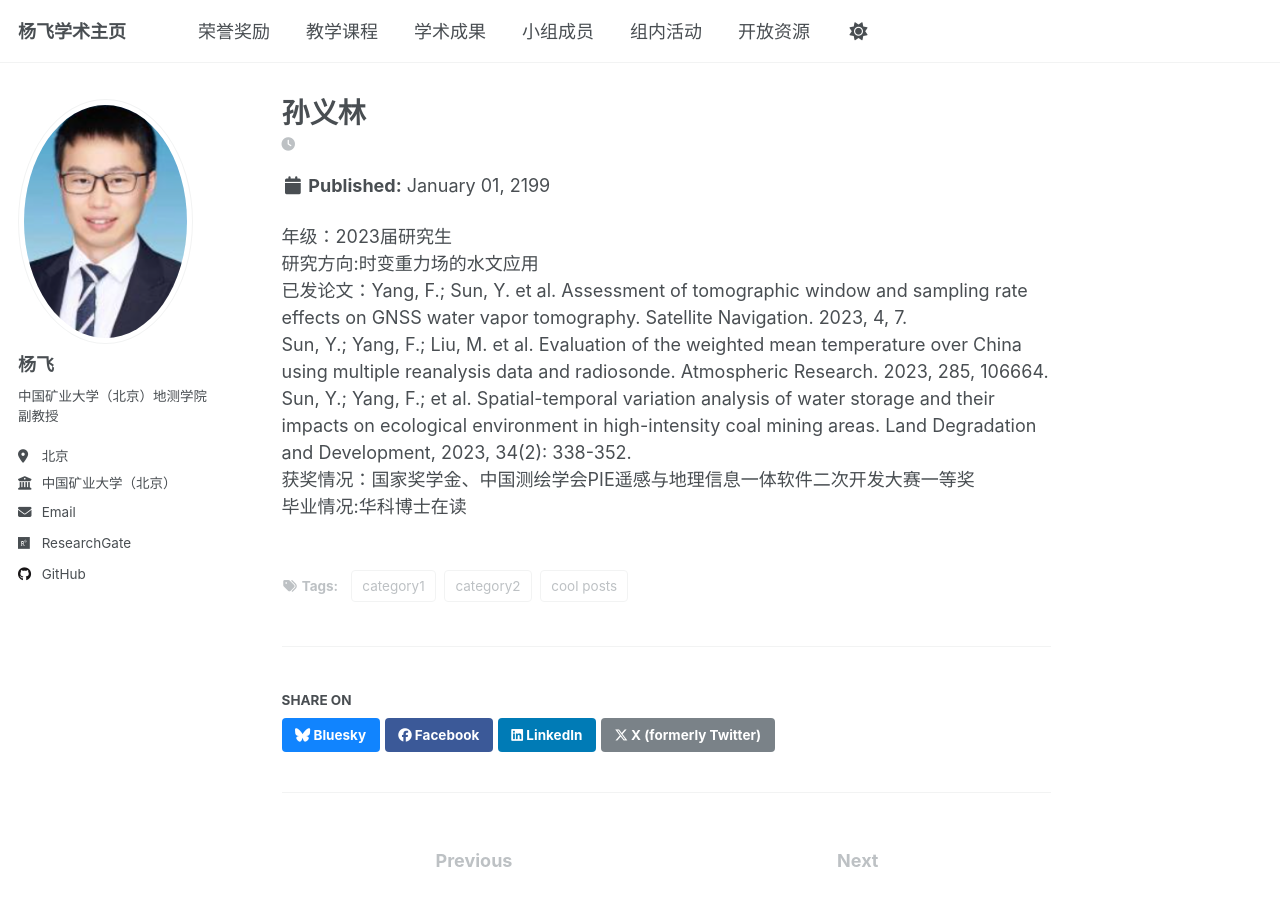
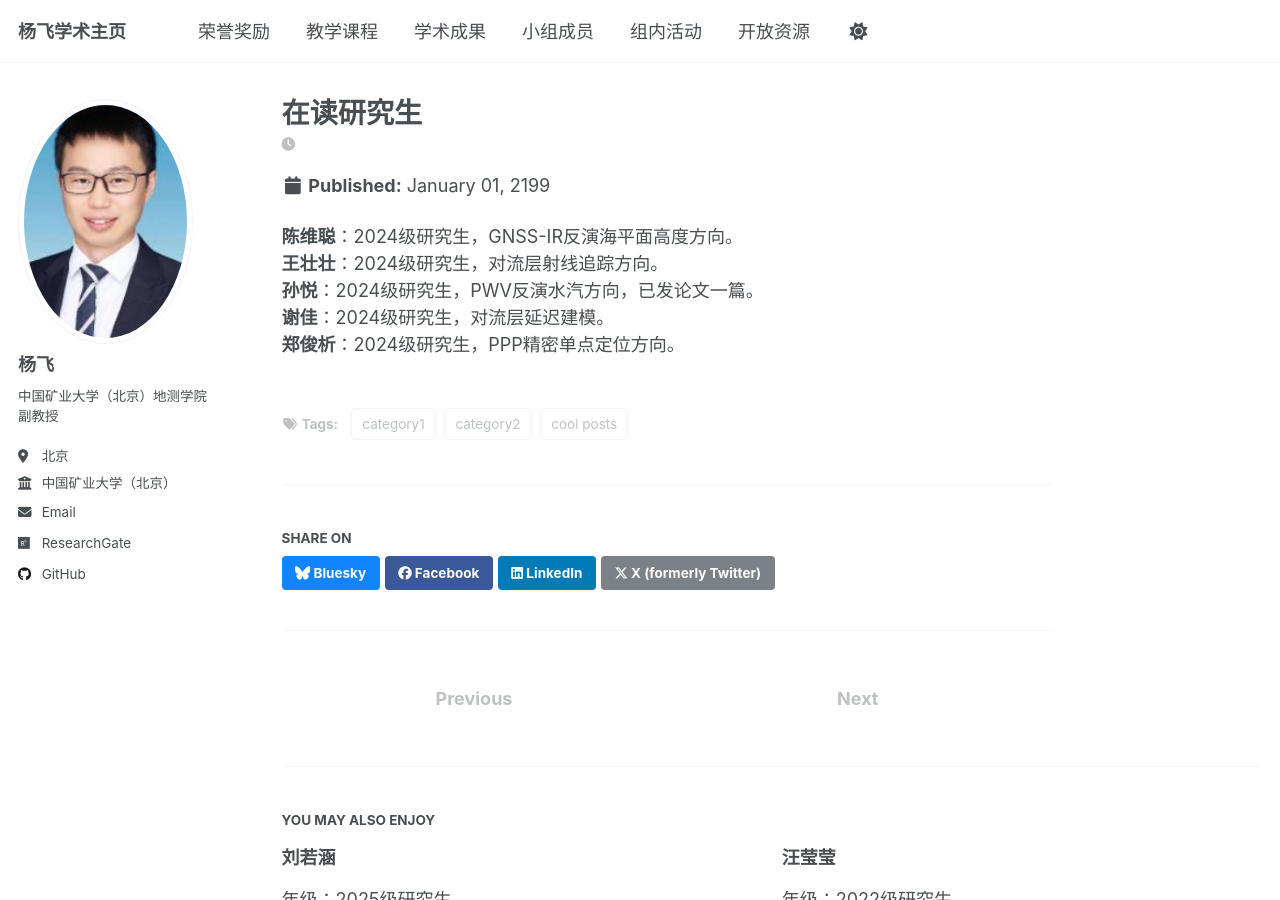
Before and after one commit to cwc0214/cwc0214.github.io, a Jekyll site: the page built from _posts/2199-01-01-future-post.md, in a window 1280 px wide and 900 px high. Built offline with Jekyll 4.4.1, drawn with Linux system fonts in a browser that asks for light colours.

Commit message:
Update 2199-01-01-future-post.md

```diff
--- a/_posts/2199-01-01-future-post.md
+++ b/_posts/2199-01-01-future-post.md
@@ -1,5 +1,5 @@
 ---
-title: '孙义林'
+title: '在读研究生'
 date: 2199-01-01
 permalink: /posts/2012/08/blog-post-4/
 tags:
@@ -8,10 +8,8 @@ tags:
   - category2
 ---
 
-年级：2023届研究生
-研究方向:时变重力场的水文应用
-已发论文：Yang, F.; Sun, Y. et al. Assessment of tomographic window and sampling rate effects on GNSS water vapor tomography. Satellite Navigation. 2023, 4, 7.
-Sun, Y.; Yang, F.; Liu, M. et al. Evaluation of the weighted mean temperature over China using multiple reanalysis data and radiosonde. Atmospheric Research. 2023, 285, 106664.
-Sun, Y.; Yang, F.; et al. Spatial-temporal variation analysis of water storage and their impacts on ecological environment in high-intensity coal mining areas. Land Degradation and Development, 2023, 34(2): 338-352.
-获奖情况：国家奖学金、中国测绘学会PIE遥感与地理信息一体软件二次开发大赛一等奖
-毕业情况:华科博士在读
+**陈维聪**：2024级研究生，GNSS-IR反演海平面高度方向。
+**王壮壮**：2024级研究生，对流层射线追踪方向。
+**孙悦**：2024级研究生，PWV反演水汽方向，已发论文一篇。
+**谢佳**：2024级研究生，对流层延迟建模。
+**郑俊析**：2024级研究生，PPP精密单点定位方向。
```
